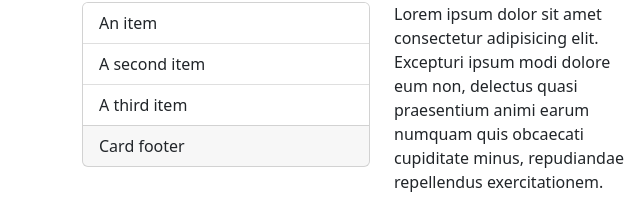
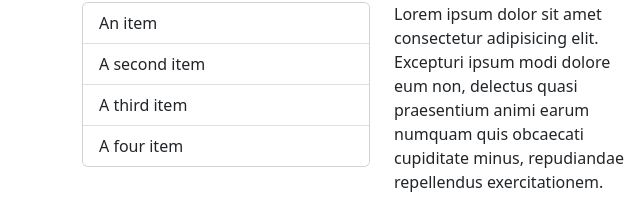
Before and after one commit to romicalleja/GRUPAL5, a plain HTML site: page index.html in a window 1280 px wide. Shown: the part 147-354 px from the top of the page, 0-640 px from the left. Drawn offline with nearby package versions, Linux system fonts and the light colour scheme.

Commit message:
Update index.html

```diff
--- a/index.html
+++ b/index.html
@@ -70,10 +70,8 @@
           <li class="list-group-item">An item</li>
           <li class="list-group-item">A second item</li>
           <li class="list-group-item">A third item</li>
+          <li class="list-group-item">A four item</li>
         </ul>
-        <div class="card-footer">
-          Card footer
-        </div>
         </div>
           </div>
 
```
